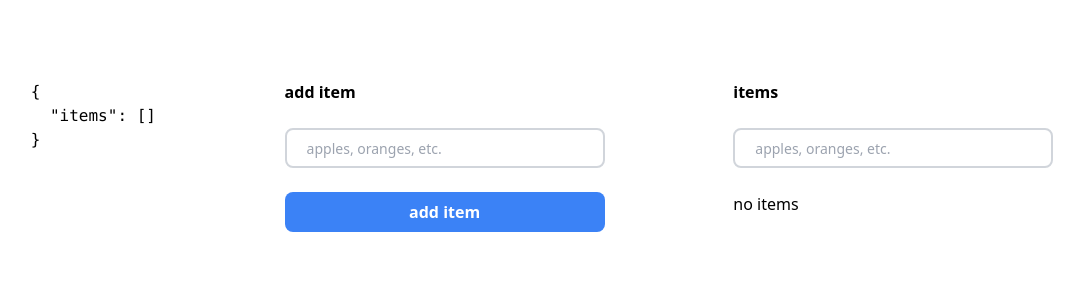
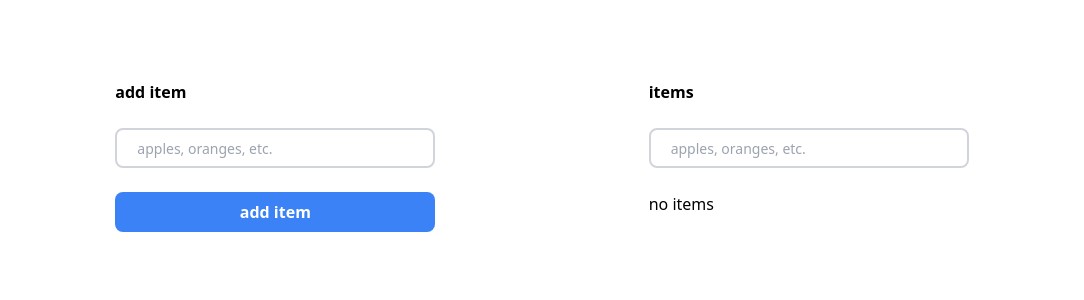
Before and after one commit to tomheaton/react-tutorial, a React (Vite) app: page / in a window 1280 px wide. Shown: the top 300 px of the page, without its empty margins (98-1182 px from the left). Built offline with nearby package versions, Linux system fonts and the light colour scheme.

Commit message:
Update Items.tsx

```diff
--- a/src/Items.tsx
+++ b/src/Items.tsx
@@ -45,9 +45,6 @@ const Items: React.FC = () => {
 
   return (
     <div className="w-full h-screen flex pt-20 justify-evenly">
-      <pre>
-        <code>{JSON.stringify(itemData, null, 2)}</code>
-      </pre>
       <div className="w-1/4 flex flex-col">
         <p className="font-bold">add item</p>
         <br />
```
